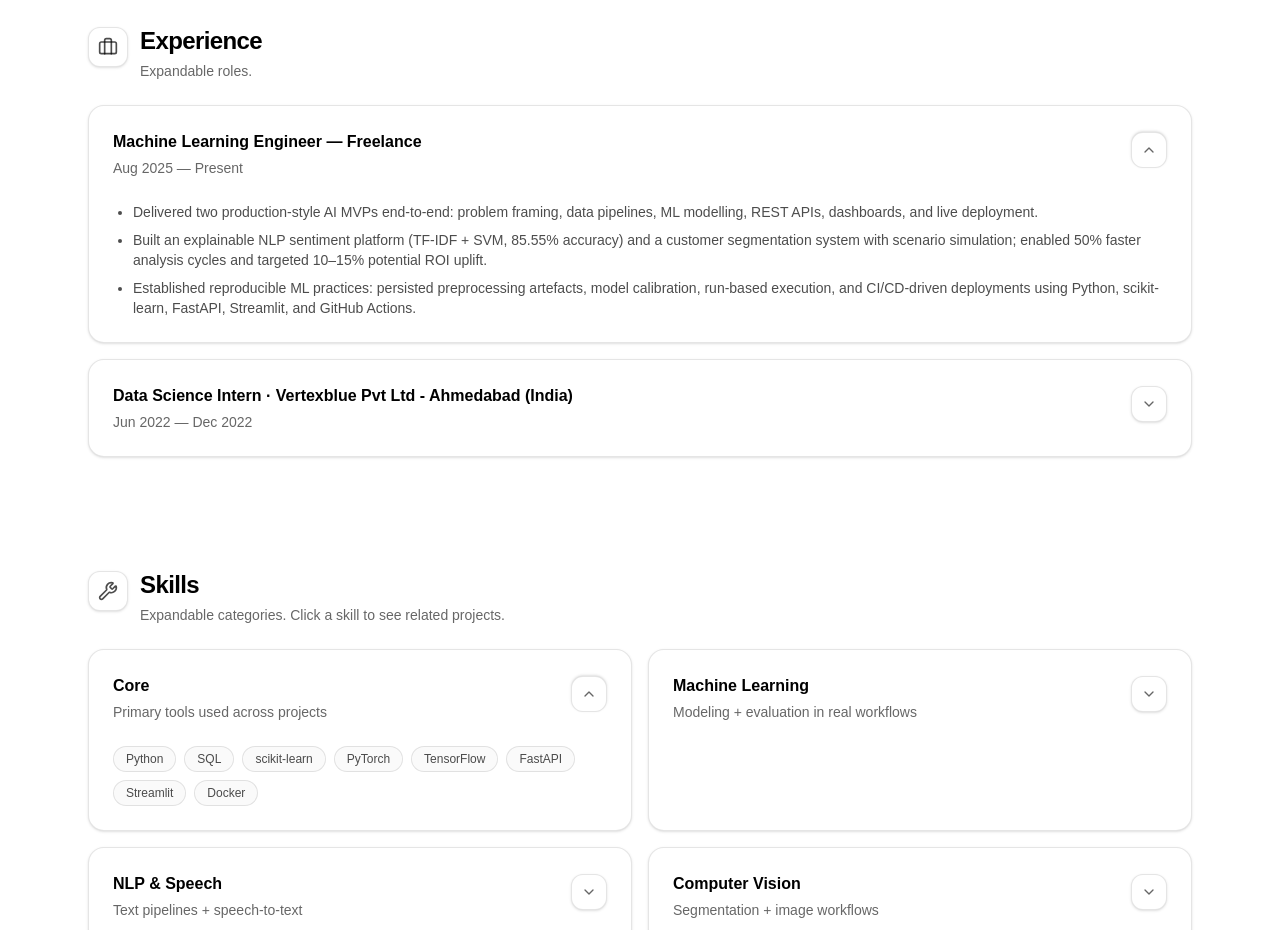
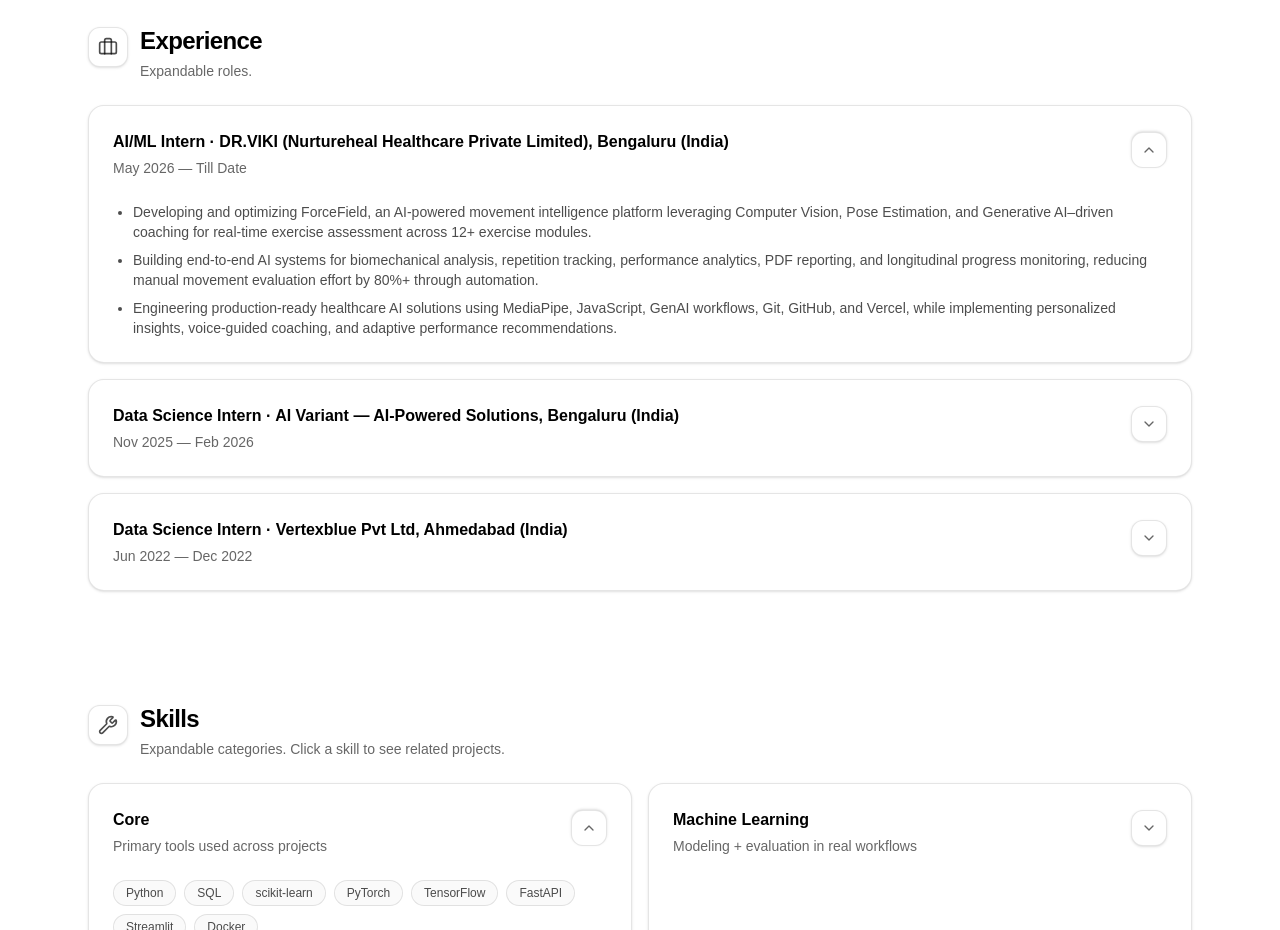
Before and after one commit to Gujjar-Pranav/pranav-gujjar-portfolio, a Next.js app: page / in a window 1280 px wide. Shown: the part 1940-2870 px from the top of the page. Built offline with nearby package versions, Linux system fonts and the light colour scheme.

Commit message:
Update portfolio experience details

```diff
--- a/app/components/portfolio/data.tsx
+++ b/app/components/portfolio/data.tsx
@@ -67,8 +67,19 @@ export const NAV = [
 
 export const experience: Experience[] = [
   {
-    role: "Machine Learning Engineer — Freelance",
-    period: "Aug 2025 — Present",
+    role: "AI/ML Intern",
+    company: "DR.VIKI (Nurtureheal Healthcare Private Limited), Bengaluru (India)",
+    period: "May 2026 — Till Date",
+    bullets: [
+      "Developing and optimizing ForceField, an AI-powered movement intelligence platform leveraging Computer Vision, Pose Estimation, and Generative AI–driven coaching for real-time exercise assessment across 12+ exercise modules.",
+      "Building end-to-end AI systems for biomechanical analysis, repetition tracking, performance analytics, PDF reporting, and longitudinal progress monitoring, reducing manual movement evaluation effort by 80%+ through automation.",
+      "Engineering production-ready healthcare AI solutions using MediaPipe, JavaScript, GenAI workflows, Git, GitHub, and Vercel, while implementing personalized insights, voice-guided coaching, and adaptive performance recommendations.",
+    ],
+  },
+  {
+    role: "Data Science Intern",
+    company: "AI Variant — AI-Powered Solutions, Bengaluru (India)",
+    period: "Nov 2025 — Feb 2026",
     bullets: [
       "Delivered two production-style AI MVPs end-to-end: problem framing, data pipelines, ML modelling, REST APIs, dashboards, and live deployment.",
       "Built an explainable NLP sentiment platform (TF-IDF + SVM, 85.55% accuracy) and a customer segmentation system with scenario simulation; enabled 50% faster analysis cycles and targeted 10–15% potential ROI uplift.",
@@ -77,12 +88,11 @@ export const experience: Experience[] = [
   },
   {
     role: "Data Science Intern",
-    company: "Vertexblue Pvt Ltd - Ahmedabad (India)",
+    company: "Vertexblue Pvt Ltd, Ahmedabad (India)",
     period: "Jun 2022 — Dec 2022",
     bullets: [
-      "Improved forecasting accuracy by ~15% using Python/SQL predictive modeling and evaluation workflows.",
-      "Supported 10%+ operational cost reduction via data-driven recommendations and insights.",
-      "Reduced manual processing by ~30% by automating reporting and repeatable analytics pipelines.",
+      "Improved forecasting accuracy by 15% using ARIMA and RNN-based time-series models in Python.",
+      "Delivered analytics pipeline contributing to 10%+ cost reduction and reduced manual processing overhead by 30% through automated reporting workflows.",
     ],
   },
 ];
```
